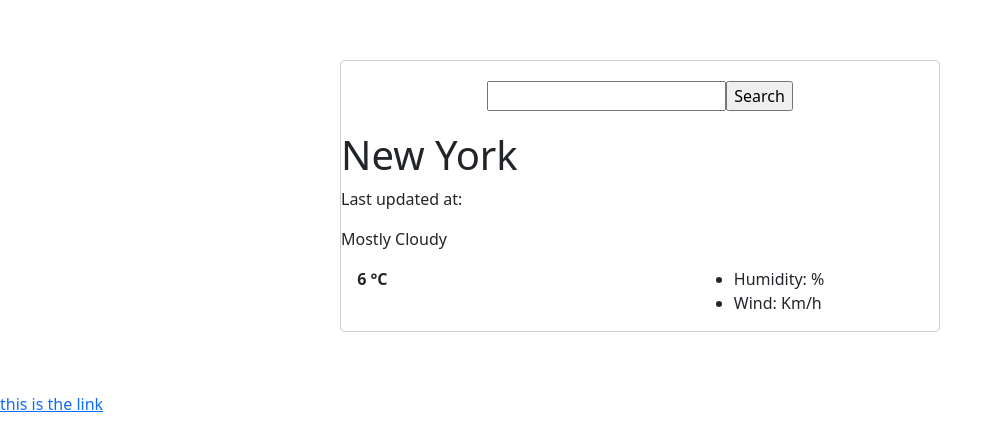
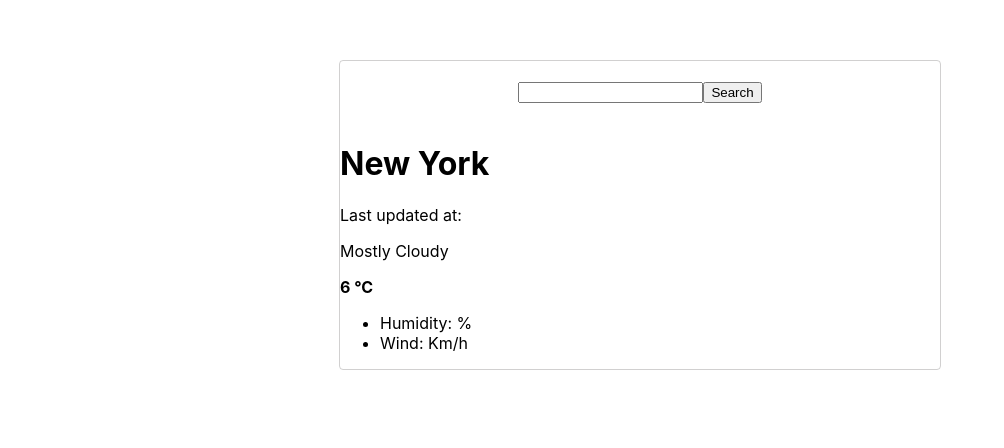
Before and after one commit to Mitra-rk/week_ch_4, a React (Create React App) app: page / in a window 1280 px wide. Shown: the top 448 px of the page, without its empty margins (0-1004 px from the left). Built offline with nearby package versions, Linux system fonts and the light colour scheme.

Commit message:
removed warning

```diff
--- a/src/App.js
+++ b/src/App.js
@@ -1,6 +1,6 @@
 import "./App.css";
 import WeatherCondiotion from "./WeatherCondition";
-import "bootstrap/dist/css/bootstrap.min.css";
+
 
 export default function App() {
   return (
@@ -17,7 +17,6 @@ export default function App() {
             <WeatherCondiotion />
           </div>
         </div>
-        <a href="#">this is the link</a>
       </div>
     </div>
   );
--- a/src/WeatherCondition.js
+++ b/src/WeatherCondition.js
@@ -10,7 +10,6 @@ export default function WeatherCondiotion() {
         <div className="container">
           <div class="row">
             <div class="col-7">
-              <img id="image" src="" alt="" />
               <strong id="temprature"> 6 °C</strong>
             </div>
             <div class="col-5">
```
